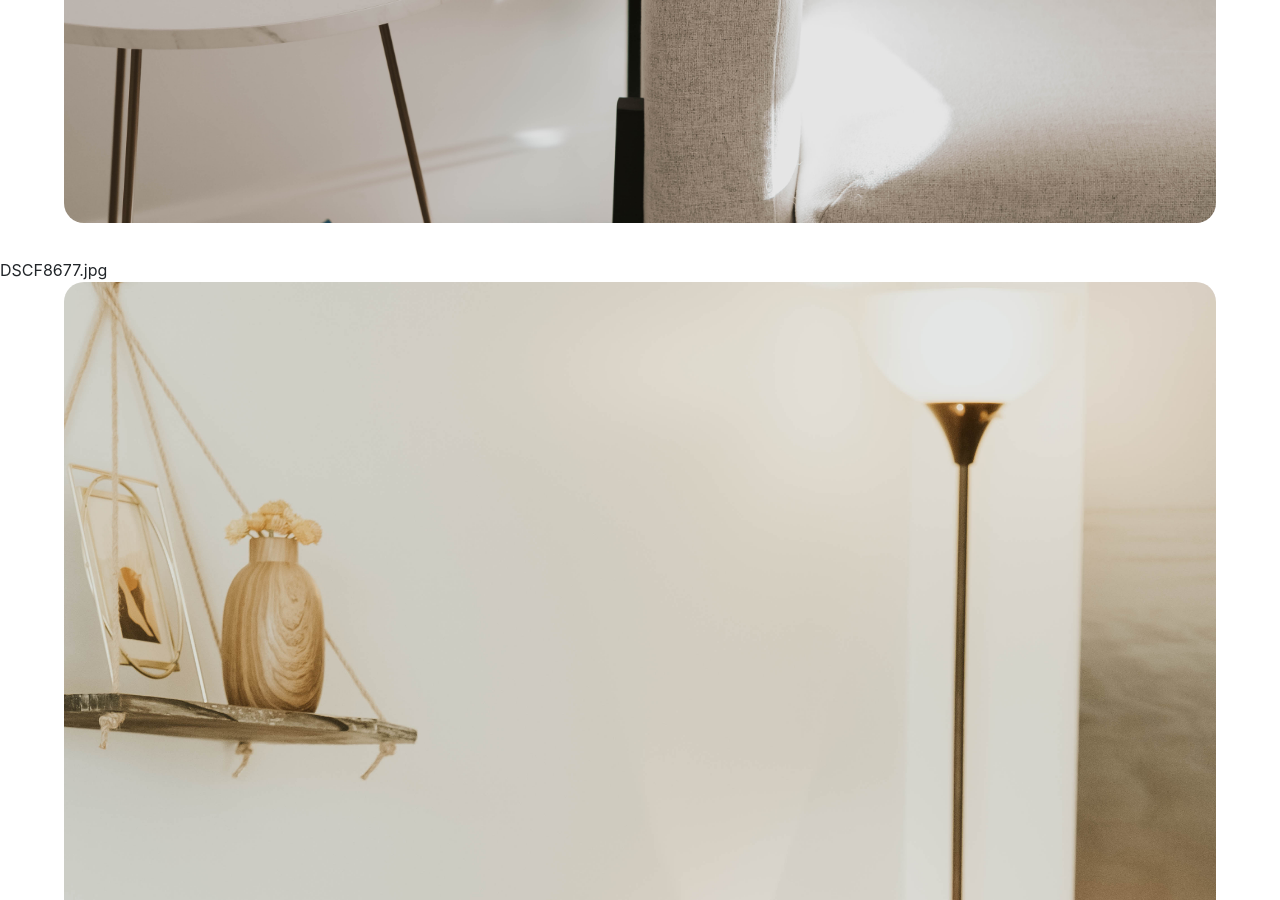
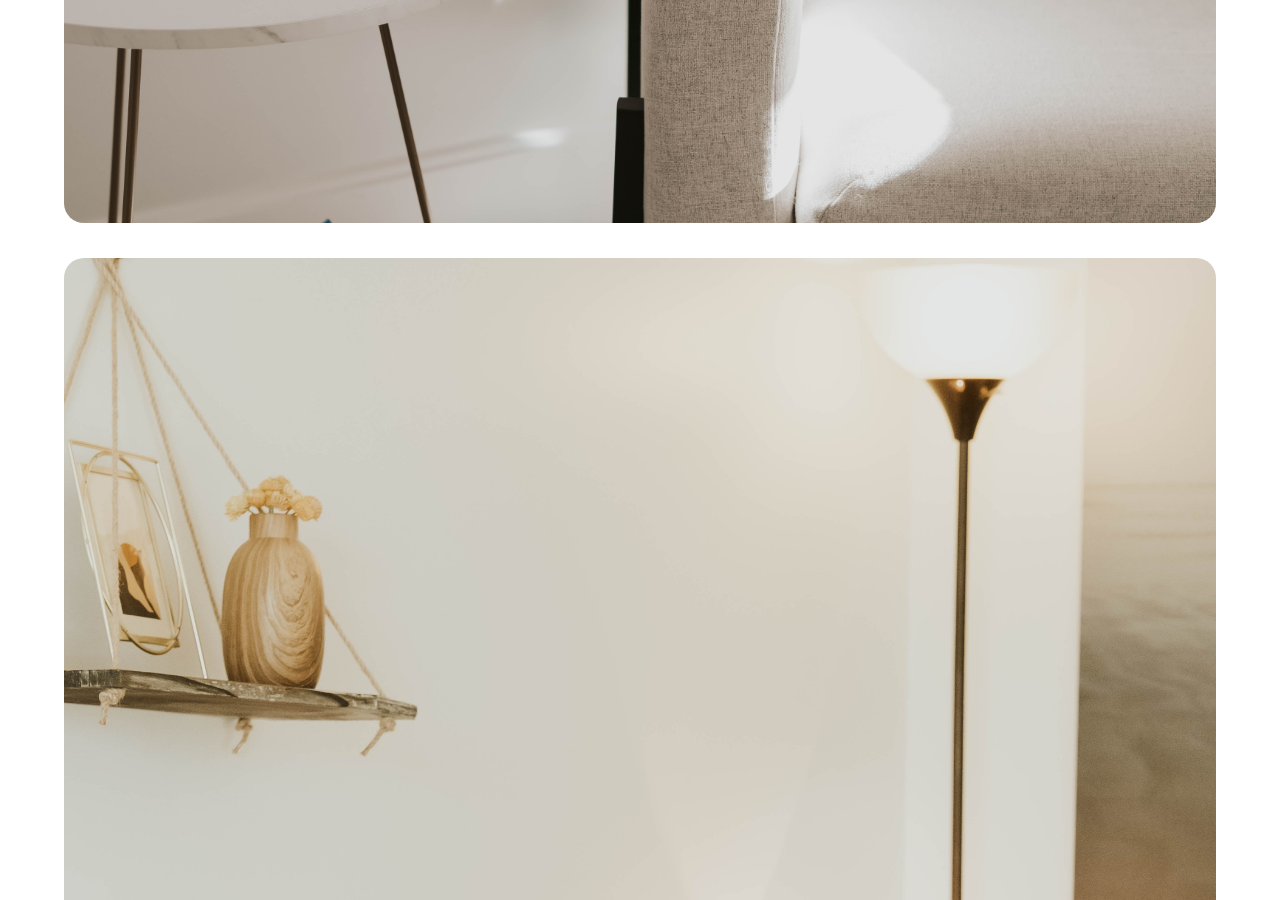
Before and after one commit to kayla-renteria/kaylawebsite, a Jekyll site: the page built from hours-and-location.html, in a window 1280 px wide and 900 px high, scrolled down 1821 px. Built offline with Jekyll 4.4.1, drawn with Linux system fonts in a browser that asks for light colours.

Commit message:
Update hours-and-location.html

```diff
--- a/hours-and-location.html
+++ b/hours-and-location.html
@@ -24,6 +24,6 @@
 
 </div>
 
-<img class="office" src="/images/hours/DSCF8677.jpg" alt="office">DSCF8677.jpg
+<img class="office" src="/images/hours/DSCF8677.jpg" alt="office">
 
-<img class="office" src="/images/hours/DSCF8698.jpg" alt="office">DSCF8677.jpg
+<img class="office" src="/images/hours/DSCF8698.jpg" alt="office">
```
